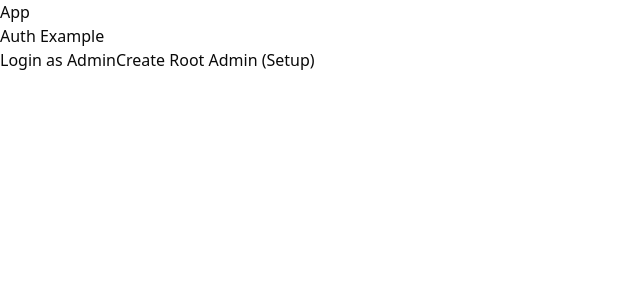
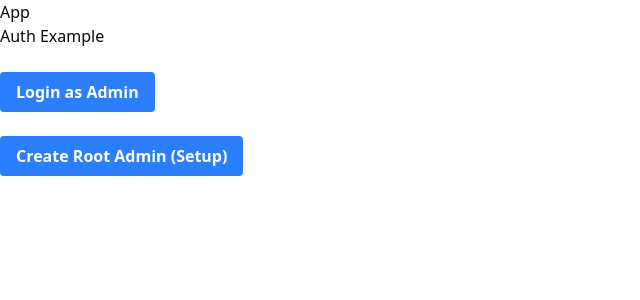
Before and after one commit to rupamkairi/ebc, a Next.js app: page / in a window 1280 px wide. Shown: the top 300 px of the page, without its empty margins (0-640 px from the left). Built offline with nearby package versions, Linux system fonts and the light colour scheme; no server answers.

Commit message:
minor fix
Chagned the admin-side-bar and the dropdown-menu cursor behaviour

```diff
--- a/src/components/layouts/dashboard/admin-dashboard-sidebar.tsx
+++ b/src/components/layouts/dashboard/admin-dashboard-sidebar.tsx
@@ -119,7 +119,7 @@
             >
               <a href="#">
                 <IconInnerShadowTop className="!size-5" />
-                <span className="text-base font-semibold">Acme Inc.</span>
+                <span className="text-base font-semibold">EBC Marketplace</span>
               </a>
             </SidebarMenuButton>
           </SidebarMenuItem>
--- a/src/components/ui/dropdown-menu.tsx
+++ b/src/components/ui/dropdown-menu.tsx
@@ -74,7 +74,7 @@
       data-inset={inset}
       data-variant={variant}
       className={cn(
-        "focus:bg-accent focus:text-accent-foreground data-[variant=destructive]:text-destructive data-[variant=destructive]:focus:bg-destructive/10 dark:data-[variant=destructive]:focus:bg-destructive/20 data-[variant=destructive]:focus:text-destructive data-[variant=destructive]:*:[svg]:!text-destructive [&_svg:not([class*='text-'])]:text-muted-foreground relative flex cursor-default items-center gap-2 rounded-sm px-2 py-1.5 text-sm outline-hidden select-none data-[disabled]:pointer-events-none data-[disabled]:opacity-50 data-[inset]:pl-8 [&_svg]:pointer-events-none [&_svg]:shrink-0 [&_svg:not([class*='size-'])]:size-4",
+        "focus:bg-accent focus:text-accent-foreground data-[variant=destructive]:text-destructive data-[variant=destructive]:focus:bg-destructive/10 dark:data-[variant=destructive]:focus:bg-destructive/20 data-[variant=destructive]:focus:text-destructive data-[variant=destructive]:*:[svg]:!text-destructive [&_svg:not([class*='text-'])]:text-muted-foreground relative flex cursor-pointer items-center gap-2 rounded-sm px-2 py-1.5 text-sm outline-hidden select-none data-[disabled]:pointer-events-none data-[disabled]:opacity-50 data-[inset]:pl-8 [&_svg]:pointer-events-none [&_svg]:shrink-0 [&_svg:not([class*='size-'])]:size-4",
         className
       )}
       {...props}
--- a/src/examples/auth-hooks-usage.tsx
+++ b/src/examples/auth-hooks-usage.tsx
@@ -87,8 +87,11 @@
         </div>
       ) : (
         <div>
-          <button onClick={handleLogin}>Login as Admin</button>
-          <button onClick={handleCreateRootAdmin}>
+          <br />
+          <button onClick={handleLogin} className="bg-blue-500 hover:bg-blue-700 text-white font-bold py-2 px-4 rounded cursor-pointer">
+            Login as Admin
+          </button> <br /><br />
+          <button onClick={handleCreateRootAdmin} className="bg-blue-500 hover:bg-blue-700 text-white font-bold py-2 px-4 rounded cursor-pointer">
             Create Root Admin (Setup)
           </button>
         </div>
```
Also changed, not shown: 1 other file (tests, documents, lock files or other folders).
